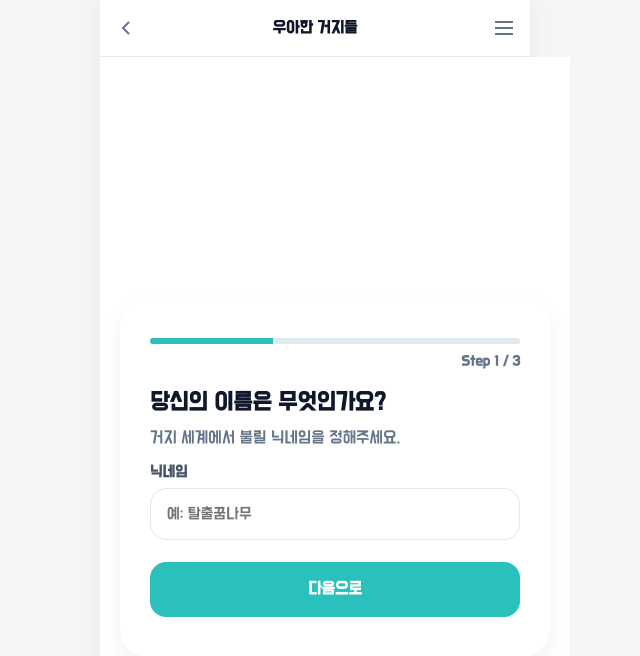
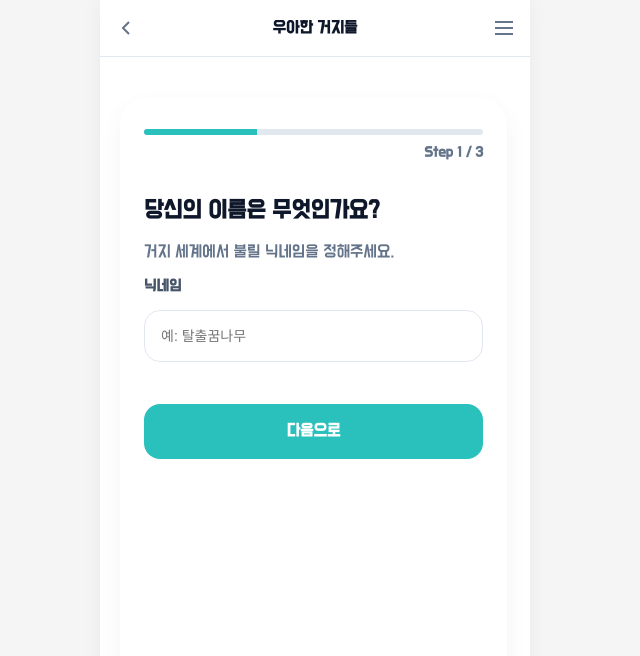
Before and after one commit to KB-Cashfolio/Cashfolio-FE, a Vue app: page /StepperForm in a window 1280 px wide. Shown: the top 656 px of the page, without its empty margins (325-965 px from the left). Built offline with nearby package versions, Linux system fonts and the light colour scheme; sample sign-in values are in the browser's storage; what v-calendar would draw is missing.

Commit message:
style : StepperForm 수정

```diff
--- a/src/login/register/RegisterView.vue
+++ b/src/login/register/RegisterView.vue
@@ -135,10 +135,9 @@ const { validateRegister, toggleAll, register } = auth
 const handleSignup = async () => {
   try {
     await register()
-
-    alert('회원가입 성공! 🎉')
     setTimeout(() => {
-      router.push('/StepperForm')
+      // router.push('/StepperForm')
+      window.location.href = '/StepperForm'
     }, 1500)
   } catch (err) {
     alert(err.message || '회원가입 실패')
--- a/src/login/register/StepperForm.vue
+++ b/src/login/register/StepperForm.vue
@@ -14,7 +14,13 @@
           <p class="step-desc">거지 세계에서 불릴 닉네임을 정해주세요.</p>
           <div class="input-group">
             <label for="nickname">닉네임</label>
-            <input type="text" id="nickname" v-model="formData.nickname" placeholder="예: 탈출꿈나무" required />
+            <input
+              type="text"
+              id="nickname"
+              v-model="formData.nickname"
+              placeholder="예: 탈출꿈나무"
+              required
+            />
           </div>
         </div>
 
@@ -32,7 +38,13 @@
           <p class="step-desc">정해진 금액을 넘기면 캐릭터가 슬퍼해요.</p>
           <div class="input-group">
             <label for="limit">일별 소비 한도 (원)</label>
-            <input type="number" id="limit" v-model="formData.dailyLimit" placeholder="0" required />
+            <input
+              type="number"
+              id="limit"
+              v-model="formData.dailyLimit"
+              placeholder="0"
+              required
+            />
           </div>
         </div>
 
@@ -277,11 +289,68 @@ const handleNext = async () => {
 
 /* hover */
 .auth-submit-btn:hover {
-  background: var(--color-primary-dark);
+  background: #e2e8f0;
+  color: #475569;
 }
 
 /* active */
 .auth-submit-btn:active {
   transform: scale(0.97);
 }
+/* 1. 전체 뷰 수정 */
+.page-view {
+  width: 90%;
+  height: 100dvh; /* 높이 고정 */
+  display: flex;
+  justify-content: center;
+  align-items: flex-start; /* 중앙 대신 위쪽 정렬로 변경 (내용 많을 때 대비) */
+  background-color: var(--color-bg);
+  padding: 20px;
+  overflow-y: auto; /* 넘치면 내부에서 스크롤 */
+}
+
+/* 2. 컨테이너 수정 */
+.page-container {
+  width: 90%;
+  max-width: var(--max-width-mobile);
+  margin-top: 20px; /* 상단 여백 살짝 추가 */
+  background: var(--color-white);
+  border-radius: var(--radius-xl);
+  padding: 32px 24px;
+  box-shadow: var(--shadow-sm);
+  display: flex;
+  flex-direction: column;
+  /* height: auto; 상태 유지 */
+}
+
+/* 3. 인풋 필드 폰트 적용 (도현체 방지) */
+input {
+  width: 90%;
+  height: 52px;
+  padding: 0 16px;
+  border-radius: var(--radius-md);
+  border: 1px solid var(--color-border);
+  background: var(--color-bg);
+  font-family: 'Pretendard', sans-serif !important; /* 폰트 강제 적용 */
+  font-size: var(--text-md);
+  margin-top: 8px;
+}
+
+input:focus {
+  outline: none;
+  border-color: var(--color-primary);
+  background: var(--color-white);
+}
+
+/* 4. 스텝 콘텐츠 영역 간격 조절 */
+.step-content {
+  min-height: 180px; /* 단계 이동 시 높이 변화로 인한 덜덜거림 방지 */
+  display: flex;
+  flex-direction: column;
+}
+
+.input-group {
+  margin-top: auto; /* 인풋을 아래쪽으로 밀어서 배치 안정화 */
+  margin-bottom: 20px;
+}
 </style>
```
